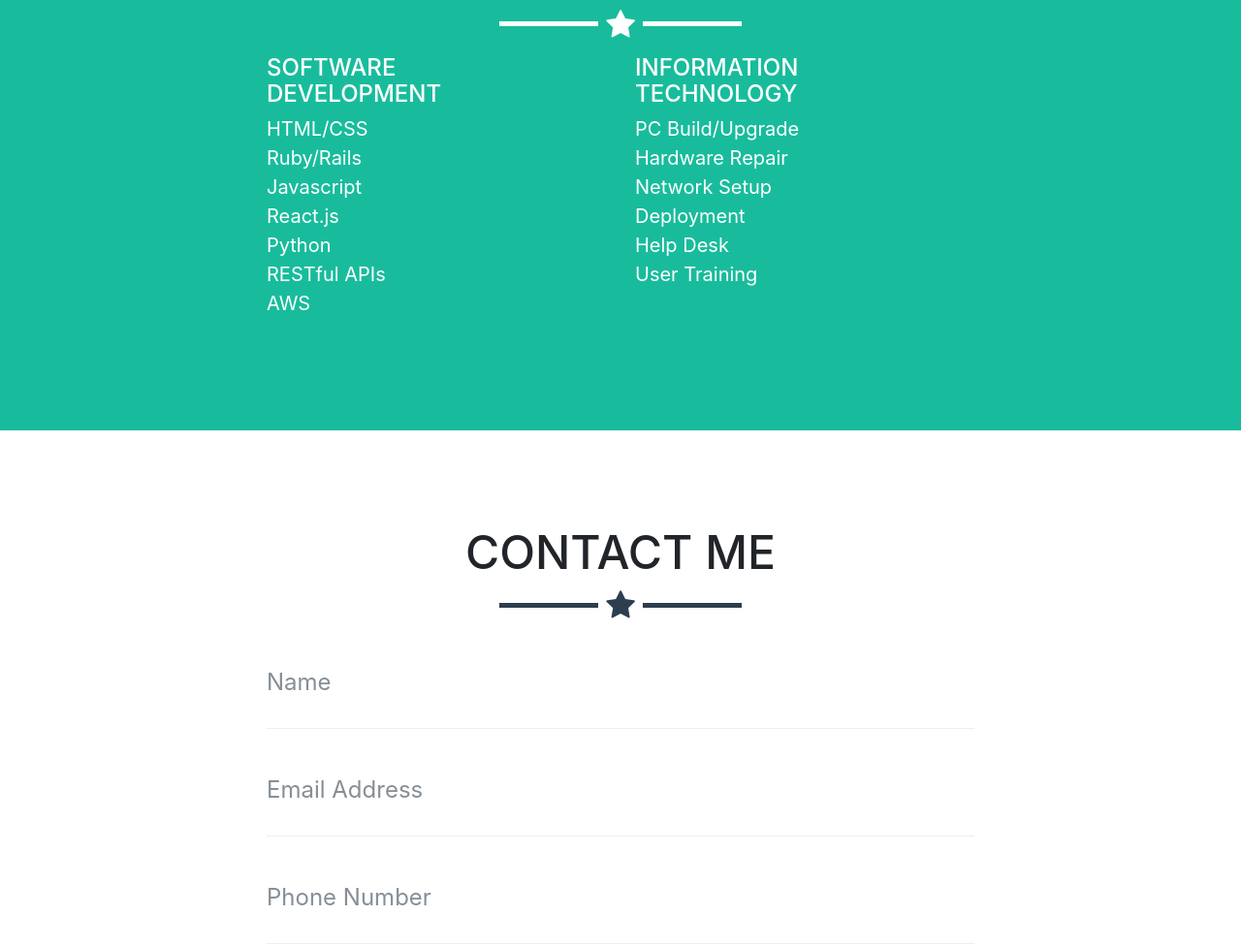
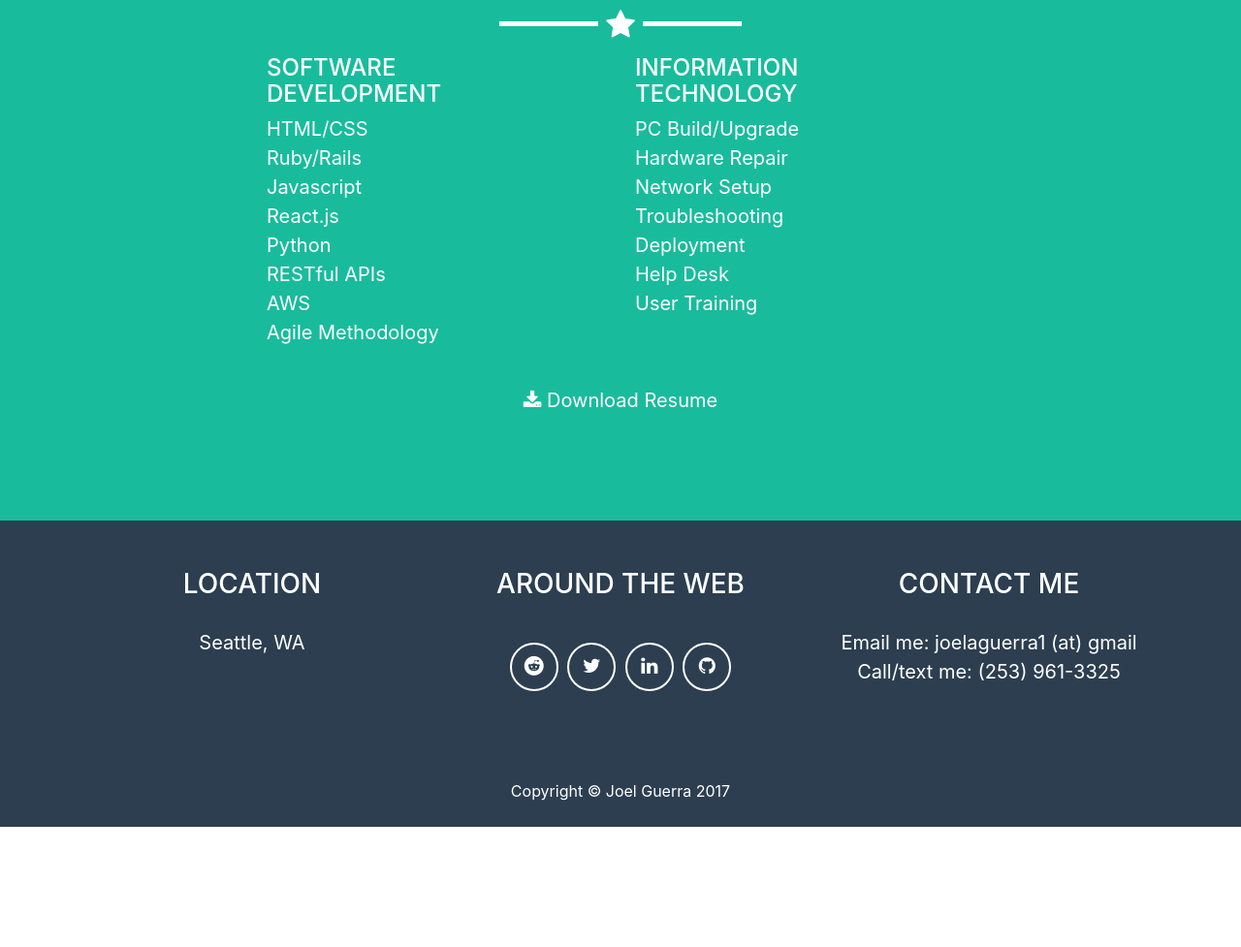
Before and after one commit to joel-g/final-joelguerra.ninja, a website with bundled scripts: page index.html in a window 1280 px wide. Shown: the part 2281-3258 px from the top of the page at 97% size. After the commit the page ends 3134 px from the top, so only its background shows below. Built offline with nearby package versions, Linux system fonts and the light colour scheme.

Commit message:
remove contact form, add download resume link

```diff
--- a/css/freelancer.css
+++ b/css/freelancer.css
@@ -448,3 +448,7 @@ footer {
 .btn:active,
 .btn:focus {
   outline: none; }
+
+.pad-left {
+  padding-left: 30px;
+}
--- a/index.html
+++ b/index.html
@@ -159,7 +159,7 @@
         <h2 class="text-center">Skills</h2>
         <hr class="star-light">
         <div class="row">
-          <div class="col-lg-4 ml-auto">
+          <div class="col-lg-4 ml-auto pad-left">
             <h4>Software<br>Development</h4>
             <p>
               HTML/CSS<br>
@@ -169,31 +169,33 @@
               Python<br>
               RESTful APIs<br>
               AWS<br>
+              Agile Methodology<br>
             </p>
           </div>
-          <div class="col-lg-4 mr-auto">
+          <div class="col-lg-4 mr-auto pad-left">
             <h4>Information<br>Technology</h4>
             <p>
               PC Build/Upgrade<br>
               Hardware Repair<br>
               Network Setup<br>
+              Troubleshooting<br>
               Deployment<br>
               Help Desk<br>
               User Training<br>
             </p>
           </div>
-          <!-- <div class="col-lg-8 mx-auto text-center">
-            <a href="#" class="btn btn-lg btn-outline">
+          <div class="col-lg-8 mx-auto text-center">
+            <a href="https://www.dropbox.com/s/bf5w9qcpj1mjgd4/Joel%20Guerra%20_Resume6.pdf?dl=0" class="btn btn-lg btn-outline">
               <i class="fa fa-download"></i>
-              Download Theme
+              Download Resume
             </a>
-          </div> -->
+          </div>
         </div>
       </div>
     </section>
 
     <!-- Contact Section -->
-    <section id="contact">
+    <!-- <section id="contact">
       <div class="container">
         <h2 class="text-center">Contact Me</h2>
         <hr class="star-primary">
@@ -201,7 +203,7 @@
           <div class="col-lg-8 mx-auto">
             <!-- To configure the contact form email address, go to mail/contact_me.php and update the email address in the PHP file on line 19. -->
             <!-- The form should work on most web servers, but if the form is not working you may need to configure your web server differently. -->
-            <form name="sentMessage" id="contactForm" novalidate>
+            <!-- <form name="sentMessage" id="contactForm" novalidate>
               <div class="control-group">
                 <div class="form-group floating-label-form-group controls">
                   <label>Name</label>
@@ -239,10 +241,10 @@
           </div>
         </div>
       </div>
-    </section>
+    </section> -->
 
     <!-- Footer -->
-    <footer class="text-center">
+    <footer id="contact" class="text-center">
       <div class="footer-above">
         <div class="container">
           <div class="row">
```
Also changed, not shown: css/freelancer.min.css.
